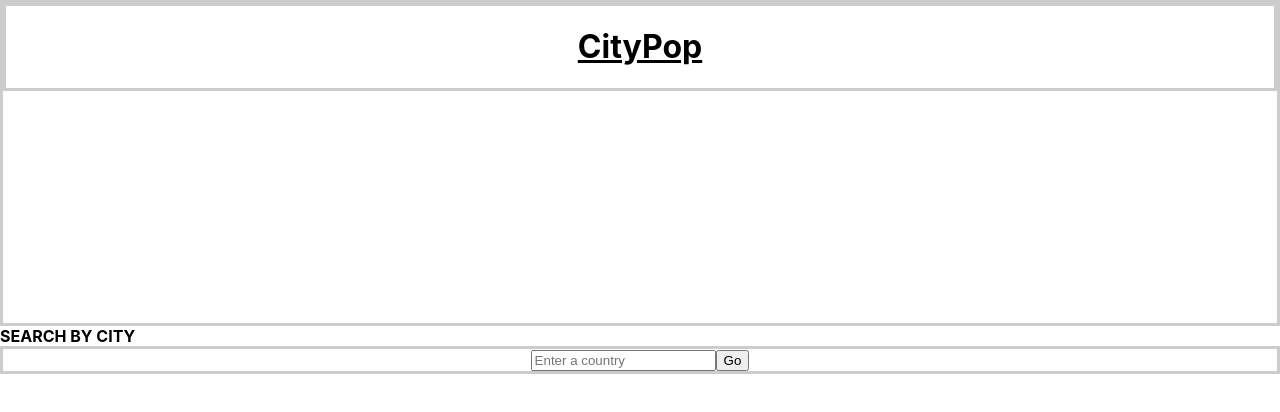
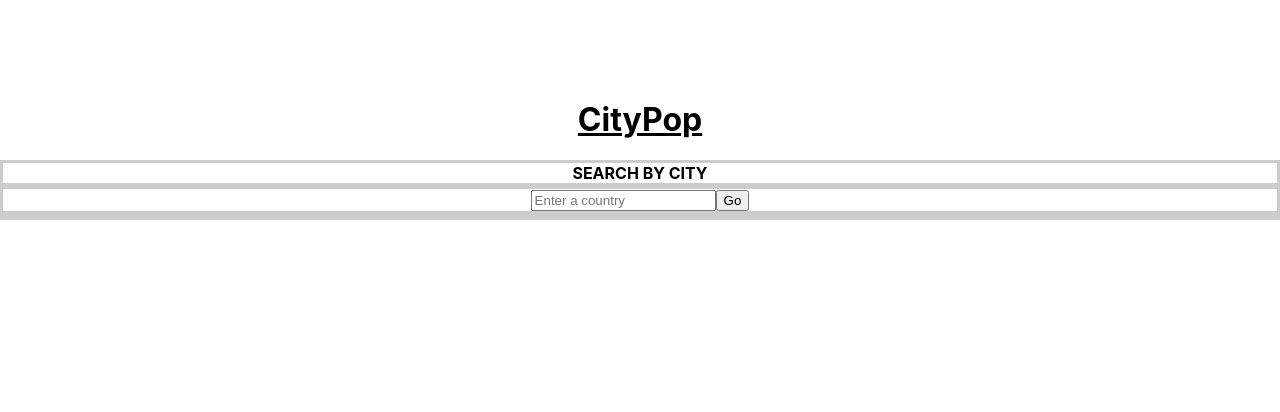
Before and after one commit to vwiklund/Weknowit2021, a React (Create React App) app: page /searchbycity in a window 1280 px wide. Shown: the top 412 px of the page. Built offline with nearby package versions, Linux system fonts and the light colour scheme.

Commit message:
Made css styling for homepage and searchbycity, and imported react-spinners

```diff
--- a/package.json
+++ b/package.json
@@ -9,6 +9,7 @@
     "react": "^17.0.2",
     "react-dom": "^17.0.2",
     "react-scripts": "4.0.3",
+    "react-spinners": "^0.10.6",
     "web-vitals": "^1.1.1"
   },
   "scripts": {
--- a/src/App.js
+++ b/src/App.js
@@ -6,7 +6,6 @@ import SearchByCity from "./pages/SearchByCity/SearchByCity";
 import { SearchByCityResaults } from "./pages/SearchByCityResaults";
 import SearchByCountry from "./pages/SearchByCountry/SearchByCountry";
 import { SearchByCountryResaults } from "./pages/SearchByCountryResaults";
-import "./pages/styling.css";
 
 class App extends Component {
   state = {};
@@ -14,9 +13,7 @@ class App extends Component {
     return (
       <React.Fragment>
         <Router>
-          <div className="center2">
-            <Title />
-          </div>
+          <Title />
           <Switch>
             <Route exact path="/" component={Home} />
             <Route exact path="/searchbycity" component={SearchByCity} />
--- a/src/components/LinkButton/LinkButton.css
+++ b/src/components/LinkButton/LinkButton.css
@@ -2,10 +2,14 @@
   background-color: white;
   padding: 30px 30px;
   cursor: pointer;
-  text-align: center;
+  border: 3px #ccc solid;
+  width: 100%;
+  height: 100%;
 }
-
-.Title {
-  text-align: center;
-  border: 3px #ccc solid;
+.container2 {
+  /* container2: used in searchbycityresaults */
+  display: flex;
+  flex-direction: column;
+  border: 2px #ccc solid;
+  width: 35%;
 }
--- a/src/components/LinkButton/LinkButton.js
+++ b/src/components/LinkButton/LinkButton.js
@@ -4,9 +4,11 @@ import "./LinkButton.css";
 
 const LinkButton = (props) => {
   return (
-    <Link to={props.to}>
-      <button className="LinkButton">{props.ph}</button>
-    </Link>
+    <div className="container2">
+      <Link to={props.to}>
+        <button className="LinkButton">{props.ph}</button>
+      </Link>
+    </div>
   );
 };
 export default LinkButton;
--- a/src/components/MyForm/MyForm.css
+++ b/src/components/MyForm/MyForm.css
@@ -1,4 +1,2 @@
-.Title {
-  text-align: center;
-  border: 3px #ccc solid;
+.MyForm {
 }
--- a/src/components/MyForm/MyForm.js
+++ b/src/components/MyForm/MyForm.js
@@ -3,7 +3,7 @@ import "./MyForm.css";
 
 const MyForm = (props) => {
   return (
-    <div className="Title">
+    <div>
       <form onSubmit={props.onSubmit}>
         <input type="text" name="input" placeholder={props.ph} />
         <button>Go</button>
--- a/src/components/Title/Title.css
+++ b/src/components/Title/Title.css
@@ -1,4 +1,16 @@
 .Title {
-  text-align: center;
-  border: 3px #ccc solid;
+  /* title shown in Homepage */
+  display: flex;
+  flex: 1;
+  height: 20vh;
+  flex-direction: column-reverse;
+  align-items: CENTER;
 }
+
+.Center {
+  /* Centers component */
+  display: flex;
+  flex-direction: column;
+  align-items: center;
+  justify-content: center;
+}
--- a/src/pages/SearchByCity/RedirectSearchByCity.js
+++ b/src/pages/SearchByCity/RedirectSearchByCity.js
@@ -1,10 +1,15 @@
 import React from "react";
 import { Redirect } from "react-router-dom";
+import "../styling.css";
 
 //evaluating states and rredirecting to resaultspage or render error
 const RedirectSearchByCity = (props) => (
   <div>
-    {props.error && <p className="weather__error">{props.error}</p>}
+    {props.error && (
+      <div className="center">
+        <p className="weather__error">{props.error}</p>
+      </div>
+    )}
     {props.population && (
       <Redirect
         to={{
--- a/src/pages/SearchByCity/SearchByCity.js
+++ b/src/pages/SearchByCity/SearchByCity.js
@@ -2,6 +2,8 @@ import React, { Component } from "react";
 import MyForm from "../../components/MyForm/MyForm";
 import testForErrorCity from "./testForErrorCity";
 import RedirectSearchByCity from "./RedirectSearchByCity";
+import "../styling.css";
+import ClipLoader from "react-spinners/ClipLoader";
 
 const API_KEY = "weknowit"; //Apikey for geonames.org
 
@@ -18,6 +20,7 @@ class SearchByCity extends Component {
     e.preventDefault();
     this.setState({
       loading: true,
+      error: false,
     });
     const input = e.target.elements.input.value; //Get input from MyForm on submit
     const api_call = await fetch(
@@ -44,12 +47,17 @@ class SearchByCity extends Component {
   render() {
     return (
       <div>
-        <header>
-          <b>SEARCH BY CITY</b>
-
-          <div>{this.state.loading && <h1>laddar</h1>}</div>
-        </header>
-        <MyForm ph="Enter a country" onSubmit={this.getPopulation} />
+        <div className="center">
+          <header>
+            <b>SEARCH BY CITY</b>
+          </header>
+        </div>
+        <div className="center">
+          <MyForm ph="Enter a country" onSubmit={this.getPopulation} />
+        </div>
+        <div className="center">
+          <div>{this.state.loading && <ClipLoader size={50} />}</div>
+        </div>
         <RedirectSearchByCity
           error={this.state.error}
           city={this.state.city}
--- a/src/pages/SearchByCountry/SearchByCountry.js
+++ b/src/pages/SearchByCountry/SearchByCountry.js
@@ -67,7 +67,6 @@ class SearchByCountry extends Component {
         loading: false,
       });
     }
-    console.log(data.geonames);
   };
   render() {
     return (
--- a/src/pages/styling.css
+++ b/src/pages/styling.css
@@ -1,9 +1,30 @@
 .center {
-  text-align: center;
+  display: flex;
+  justify-content: center;
   border: 3px #ccc solid;
-  min-height: 100vh;
 }
 .center2 {
+  display: flex;
+  justify-content: center;
   border: 3px #ccc solid;
+  flex-direction: column-reverse;
+}
+.Title1 {
+  /* title shown in Homepage */
+  display: flex;
+  flex: 1;
   height: 40vh;
+  flex-direction: row;
+  align-items: CENTER;
 }
+.Subtitle {
+  /* Subtitle used in Searchbycountry, Searchbycity */
+  display: flex;
+  flex-direction: row;
+  align-items: center;
+}
+.container {
+  /* conatiner: used in myform, searchbycity, searchbycountry, Home */
+  display: flex;
+  justify-content: center;
+}
```
Also changed, not shown: 1 other file (tests, documents, lock files or other folders).
